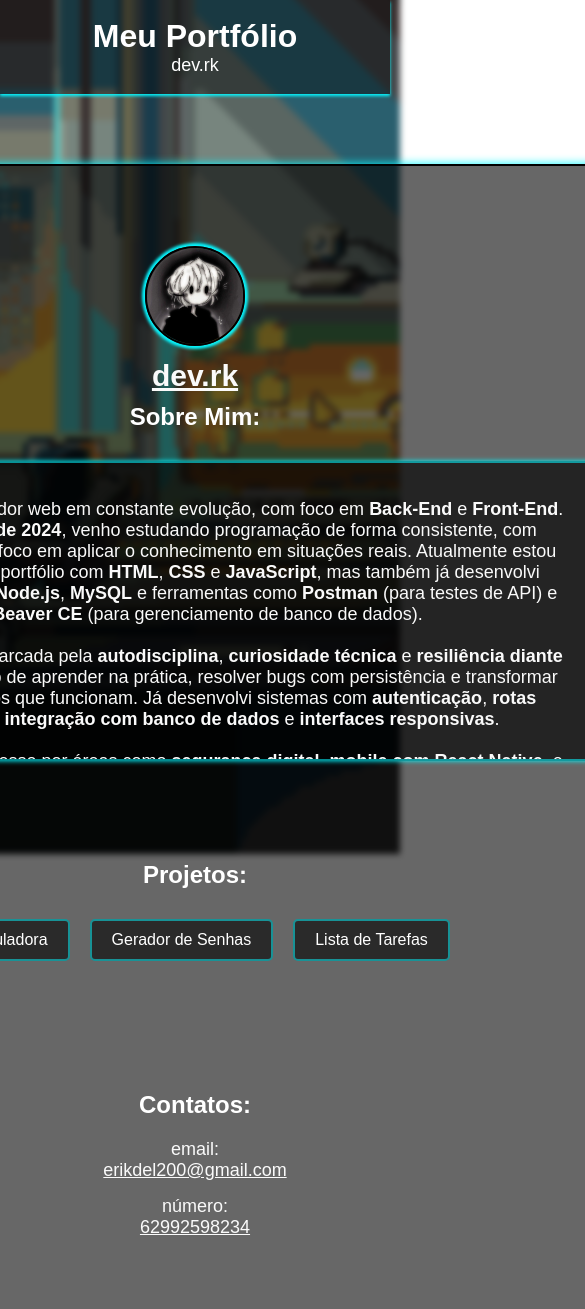
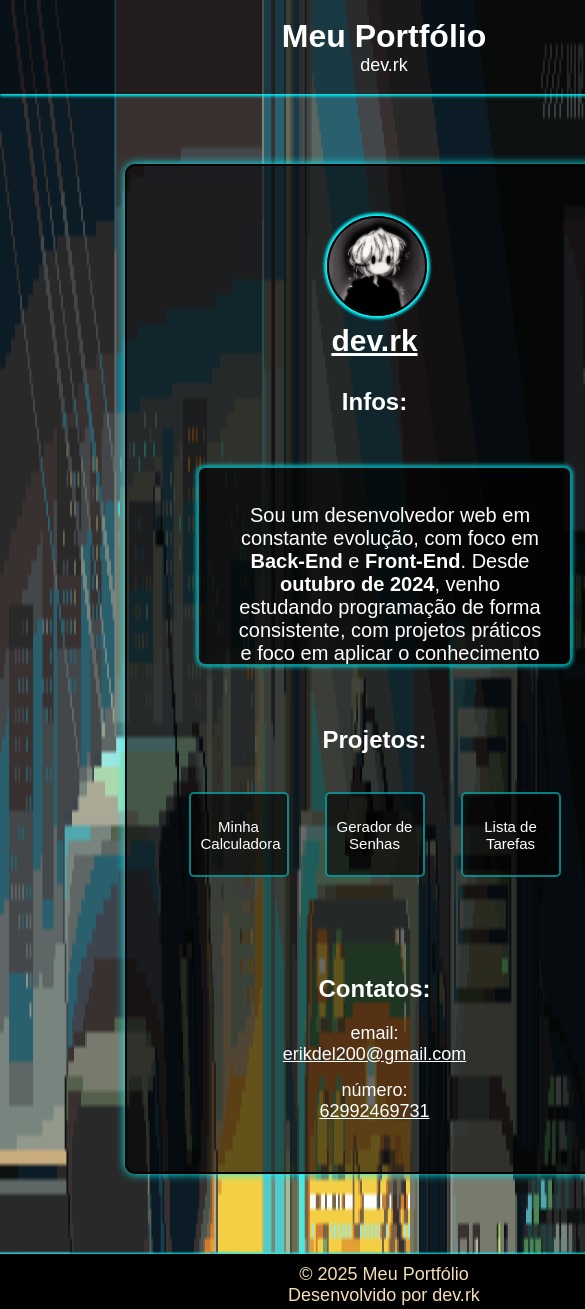
Before and after one commit to Del202/Portfolio, a plain HTML site: page index.html in a window 390 px wide. Shown: the top 1309 px of the page, 585 px wide, since content can reach past the window. Drawn offline with Linux system fonts and the light colour scheme.

Commit message:
Atualização do portfólio: ajustes mobile e fundo

```diff
--- a/css/gerador.css
+++ b/css/gerador.css
@@ -103,3 +103,13 @@
     border: solid 2px rgb(85, 255, 6);
     box-shadow: 0 0 5px 0px rgb(85, 255, 6);
 }
+
+@media (max-width: 768px) {
+    #senhaGerada {
+        box-shadow: 0 0 5px 0px rgb(6, 247, 255);
+        color: white;
+        border: solid 2px rgb(6, 247, 255);
+        justify-content: center;
+        align-items: center;
+    }
+}
--- a/css/listadetarefa.css
+++ b/css/listadetarefa.css
@@ -148,3 +148,17 @@ h3 {
     text-align: center;
     margin-top: 20px;
 }
+
+@media (max-width: 768px) {
+    .campo-listaTarefas {
+        width: 350px;
+        max-height: 200px;
+    }
+
+    .meu-input {
+        width: 200px;
+        font-size: 16px;
+        margin-left: 10px;
+        margin-right: 5px;
+    }
+}
--- a/css/style.css
+++ b/css/style.css
@@ -2,6 +2,7 @@
   padding: 0;
   margin: 0;
   box-sizing: border-box;
+
 }
 
 body, html {
@@ -10,30 +11,13 @@ body, html {
 
 body {
   margin: 0;
+  height: 100vh;
   font-family: Arial, Helvetica, sans-serif;
-    display: flex;
-    flex-direction: column;
-    text-align: center;
-    color: rgb(250, 250, 250);
-    line-height: normal;
-    position: relative;
-    min-height: 100vh;
-}
-
-
-body::before {
-    content: "";
-    position: fixed;
-    top: -10px;
-    left: -10px;
-    width: calc(100% + 20px);
-    height: calc(100% + 20px);
-    background-image: url('/img/Portfolio.gif');
-    background-size: cover;
-    background-position: center;
-    background-repeat: no-repeat;
-    filter: blur(3px);
-    z-index: -1;
+  overflow-x: hidden;
+  background: linear-gradient(-45deg, #0f2027, #203a43, #2c5364, #1f1b24);
+  background-size: 160% 290%;
+  background-image: url(/img/Portfolio.gif);
+  color: white;
 }
 
 
@@ -46,11 +30,9 @@ header {
 }
 
 main {
-    flex: 1;
   display: flex;
   flex-direction: column;
   align-items: center;
-    justify-content: center;
 }
 
 .bio {
@@ -92,11 +74,20 @@ img {
   height: 100px;
   border-radius: 50%;
   border: solid 2px black;
+  margin-left: 380px;
+}
+
+.nome {
+  text-align: center;
 }
 
 img:hover {
   transform: scale(1.1);
   transition: all 0.3s ease;
+}
+
+#display {
+  margin-left: 25px;
 }
 
 ul {
@@ -106,7 +97,7 @@ ul {
 
 h2 {
   color: rgb(255, 255, 255);
-    margin: 10px;
+  margin-top: 30px;
   font-size: 24px;
 }
 
@@ -125,16 +116,12 @@ h2 {
   margin-top: 70px;
 }
 
-section {
-    margin: 30px;
-}
-
 footer {
   background-color: rgb(0, 0, 0);
   color: wheat;
   box-shadow: 2px 2px 2px 3px rgb(6, 247, 255);
-    ;
   padding: 10px;
+  text-align: center;
 }
 
 button {
@@ -163,11 +150,12 @@ ul {
   background-color: rgba(0, 0, 0, 0.596);
   color: white;
   border: solid 2px rgba(6, 247, 255, 0.507);
-    padding: 10px 20px;
+  padding: 10px;
   border-radius: 5px;
   cursor: pointer;
-    font-size: 16px;
+  font-size: 15px;
   margin: 10px;
+  text-align: center;
 }
 
 .buttonProjeto:hover {
@@ -180,6 +168,7 @@ ul {
 .buttonProjeto.active {
   background-color: rgba(0, 0, 0, 0.651);
   border: solid 2px rgb(6, 247, 255);
+  text-align: center;
 }
 
 .projeto {
@@ -202,3 +191,53 @@ ul {
 .ctts {
   margin-bottom: 15px;
 }
+
+@media (max-width: 768px) {
+  header {
+    width: 768px;
+    text-align: center;
+  }
+
+  .container-sobre {
+    display: flex;
+    justify-content: center;
+    width: 500px;
+    margin-left: 399px;
+  }
+
+  footer {
+    width: 768px;
+    text-align: center;
+  }
+
+
+  #sobre {
+    display: flex;
+    flex-direction: column;
+  }
+
+
+  .bio-scroll {
+    justify-content: center;
+    width: 375px;
+    max-height: 200px;
+    margin-left: 20px;
+    margin-right: 20px;
+  }
+
+  .bio {
+    font-size: 20px;
+  }
+
+  img {
+    margin-left: 150px;
+  }
+
+  .buttonProjeto {
+    height: 85px;
+    width: 100px;
+    margin: 18px;
+  }
+
+
+}
--- a/index.html
+++ b/index.html
@@ -5,7 +5,7 @@
 
 <head>
     <meta charset="UTF-8">
-    <meta name="viewport" content="width=device-width, initial-scale=1.0">
+    <meta name="viewport" content="width=device-width, user-scalable=no, initial-scale=1.0, maximum-scale=1, minimum-scale=0">
     <link rel="stylesheet" href="/css/style.css">
     <link rel="stylesheet" href="/css/calculadora.css">
     <link rel="stylesheet" href="/css/listadetarefa.css">
@@ -27,8 +27,8 @@
         <div class="container-sobre">
             <section id="sobre">
                 <img src="/img/eu.jpg" alt="Foto de Perfil" class="profile-image">
-                <h1 style="text-decoration: underline; margin-top: 8px;">dev.rk</h1>
-                <h2>Sobre Mim:</h2>
+                <h1 class="nome" style="text-decoration: underline; margin-top: 8px;">dev.rk</h1>
+                <h2>Infos:</h2>
                 <div class="bio-scroll">
                     <p class="bio">Sou um desenvolvedor web em constante evolução, com foco em <strong>Back-End</strong>
                         e <strong>Front-End</strong>. Desde <strong>outubro de 2024</strong>, venho estudando
@@ -60,7 +60,7 @@
             <section>
                 <h2>Projetos:</h2>
                 <ul>
-                    <li><button class="buttonProjeto" onclick="projeto('campo-calculador', this)">Calculadora</button>
+                    <li><button class="buttonProjeto" onclick="projeto('campo-calculador', this)">Minha Calculadora</button>
                     </li>
                     <li><button class="buttonProjeto" onclick="projeto('area-geradorDeSenha', this)">Gerador de
                             Senhas</button></li>
@@ -133,7 +133,7 @@
                     <p>email:</p>
                     <p class="ctts" style="text-decoration: underline;"> erikdel200@gmail.com</p>
                     <p>número:</p>
-                    <p style="text-decoration: underline;"> 62992598234</p>
+                    <p style="text-decoration: underline;"> 62992469731</p>
                 </div>
             </section>
         </div>
--- a/js/gerador.js
+++ b/js/gerador.js
@@ -21,21 +21,33 @@ function gerarSenha(tamanho = 12) {
 function copiarSenha() {
     let display = document.getElementById('senhaGerada');
     let senha = display.value.trim();
+    const mensagem = document.querySelector('.inserirSenha');
 
     if (senha === '') {
-        const mensagem = document.querySelector('.inserirSenha');
         mensagem.textContent = 'Por favor, gere uma senha antes de copiar.';
         mensagem.style.color = 'red';
         return;
+    }  if (navigator.clipboard && navigator.clipboard.writeText) {
+        navigator.clipboard.writeText(senha).then(() => {
+            mensagem.textContent = 'Senha copiada com sucesso!';
+            mensagem.style.color = 'green';
+        }).catch(() => {
+            fallbackCopy(display, mensagem);
+        });
     } else {
-        const mensagem = document.querySelector('.inserirSenha');
-        mensagem.textContent = '';
-
-        navigator.clipboard.writeText(senha).then(() => {
-            mensagem.textContent = 'Senha copiada com sucesso!';;
-        }).catch(err => {
-            mensagem.textContent = 'Erro ao copiar a senha.';
-            mensagem.style.color = 'red';
-        });
+        fallbackCopy(display, mensagem);
     }
 }
+
+function fallbackCopy(input, mensagem) {
+    input.select();
+    input.setSelectionRange(0, 99999);
+    try {
+        document.execCommand('copy');
+        mensagem.textContent = 'Senha copiada com sucesso!';
+        mensagem.style.color = 'green';
+    } catch (err) {
+        mensagem.textContent = 'Erro ao copiar a senha.';
+        mensagem.style.color = 'red';
+    }
+}
--- a/js/script.js
+++ b/js/script.js
@@ -1,10 +1,17 @@
 function projeto(idProjeto, BotaoClicado) {
-   const projeto = document.querySelectorAll('.projeto');
-   projeto.forEach(div => div.style.display = 'none');
 
-   const botao = document.querySelectorAll('.buttonProjeto');
-   botao.forEach(btn => btn.classList.remove('active'));
+   const Projetos = document.querySelectorAll('.projeto');
+   const botoes = document.querySelectorAll('.buttonProjeto');
 
-   document.getElementById(idProjeto).style.display = 'block';
+   if (BotaoClicado.classList.contains('active')) {
+      BotaoClicado.classList.remove('active');
+      document.getElementById(idProjeto).style.display = 'none'
+      return;
+   }
+
+   Projetos.forEach(div => div.style.display = 'none')
+   botoes.forEach(btn => btn.classList.remove('active'))
+
+   document.getElementById(idProjeto).style.display = 'block'
    BotaoClicado.classList.add('active');
 }
```
Lines whose indentation alone changed are shown as unchanged.
